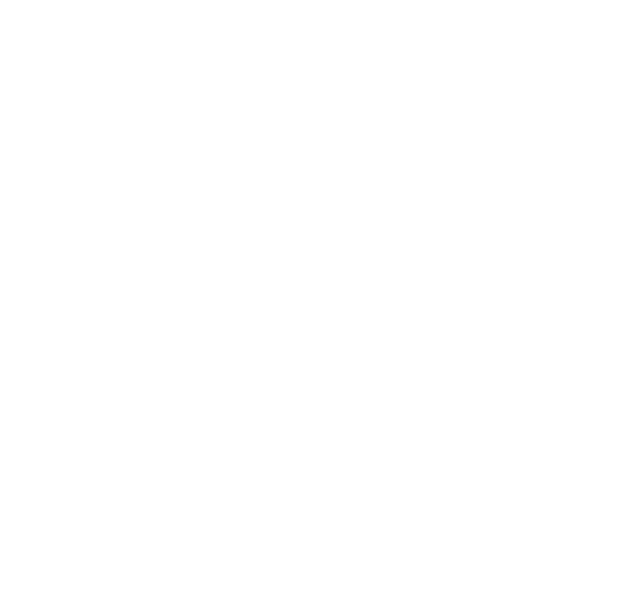
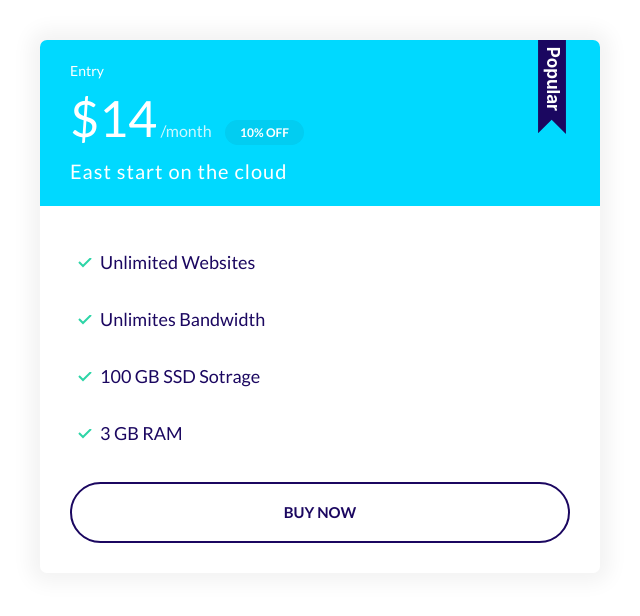
Before and after one commit to kofi-py/website, a plain HTML site: page index.html in a window 1280 px wide. Shown: the whole page, without its empty margins (0-640 px from the left). Drawn offline with Linux system fonts and the light colour scheme.

Commit message:
Bulid Popluar Badge.

```diff
--- a/css/styles.css
+++ b/css/styles.css
@@ -333,6 +333,19 @@
   margin-bottom: 2rem;
 }
 
+.plan--popular .card__header {
+  position: relative;
+}
+
+.plan--popular .card__header::before {
+  content: url(../images/popular.svg);
+  width: 40px;
+  display: inline-block;
+  position: absolute;
+  top: -6px;
+  right: 5%;
+}
+
 @media screen and (min-width: 1024px) {
   .plan__name {
     font-size: 1.4rem;
--- a/index.html
+++ b/index.html
@@ -14,5 +14,27 @@
     <link rel="stylesheet" href="css/normalize.css" />
     <link rel="stylesheet" href="css/styles.css" />
   </head>
-  <body></body>
+  <body>
+    <div style="width: 50%; padding: 4rem">
+      <div class="plan plan--popular">
+        <div class="card card--secondary">
+          <header class="card__header">
+            <h3 class="plan__name">Entry</h3>
+            <span class="plan__price">$14</span>
+            <span class="plan__billing-cycle">/month</span>
+            <span class="badge badge--secondary badge--small">10% OFF</span>
+            <span class="plan__description">East start on the cloud</span>
+          </header>
+          <div class="card__body">
+            <ul class="list list--tick">
+              <li class="list__item">Unlimited Websites</li>
+              <li class="list__item">Unlimites Bandwidth</li>
+              <li class="list__item">100 GB SSD Sotrage</li>
+              <li class="list__item">3 GB RAM</li>
+            </ul>
+            <button class="btn btn--outline btn--block">Buy Now</button>
+          </div>
+        </div>
+      </div>
+  </body>
 </html>
```
Also changed, not shown: components/popular-badge.html (added, +22 -0 lines), images/popular.svg (added).
